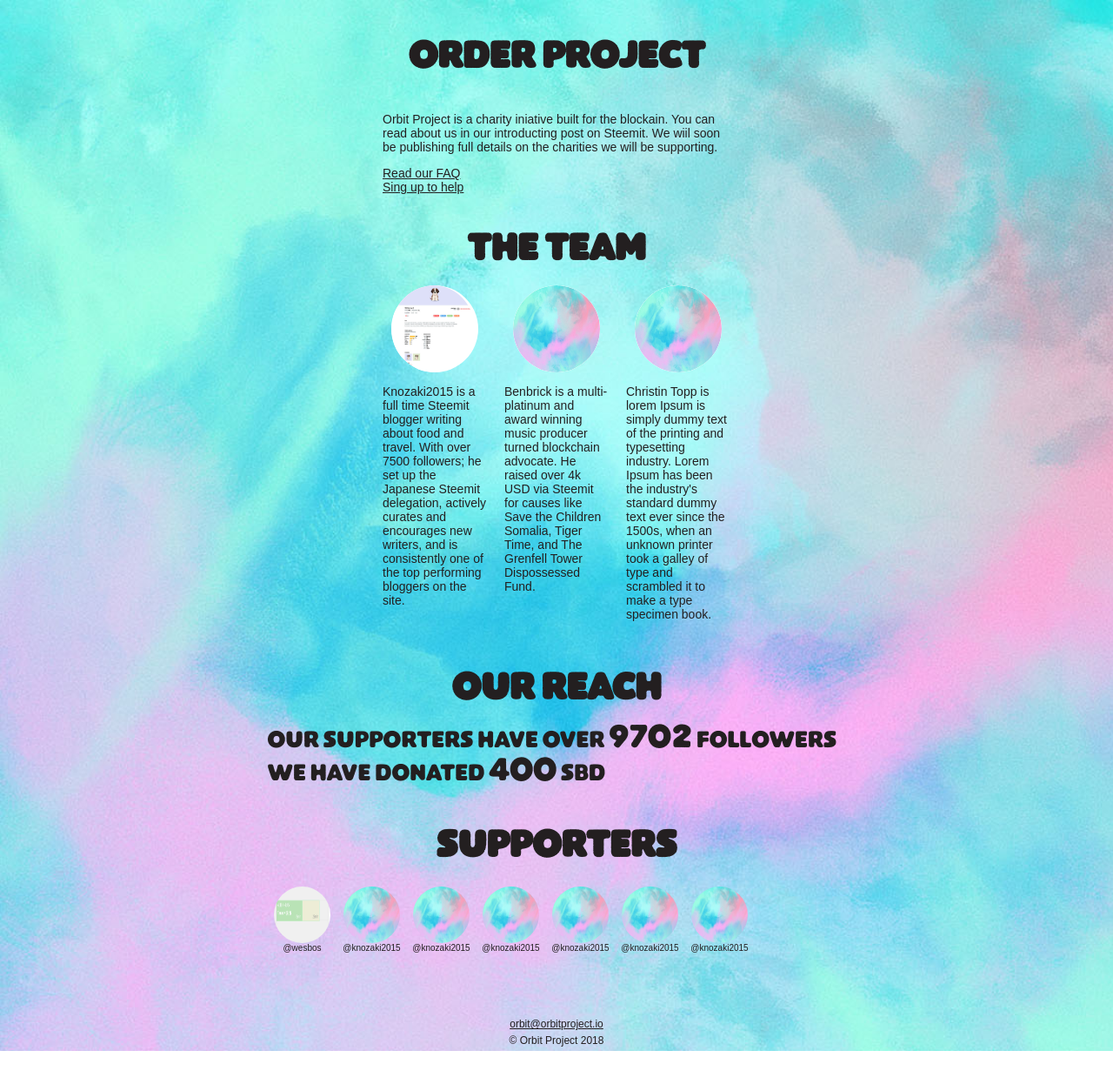
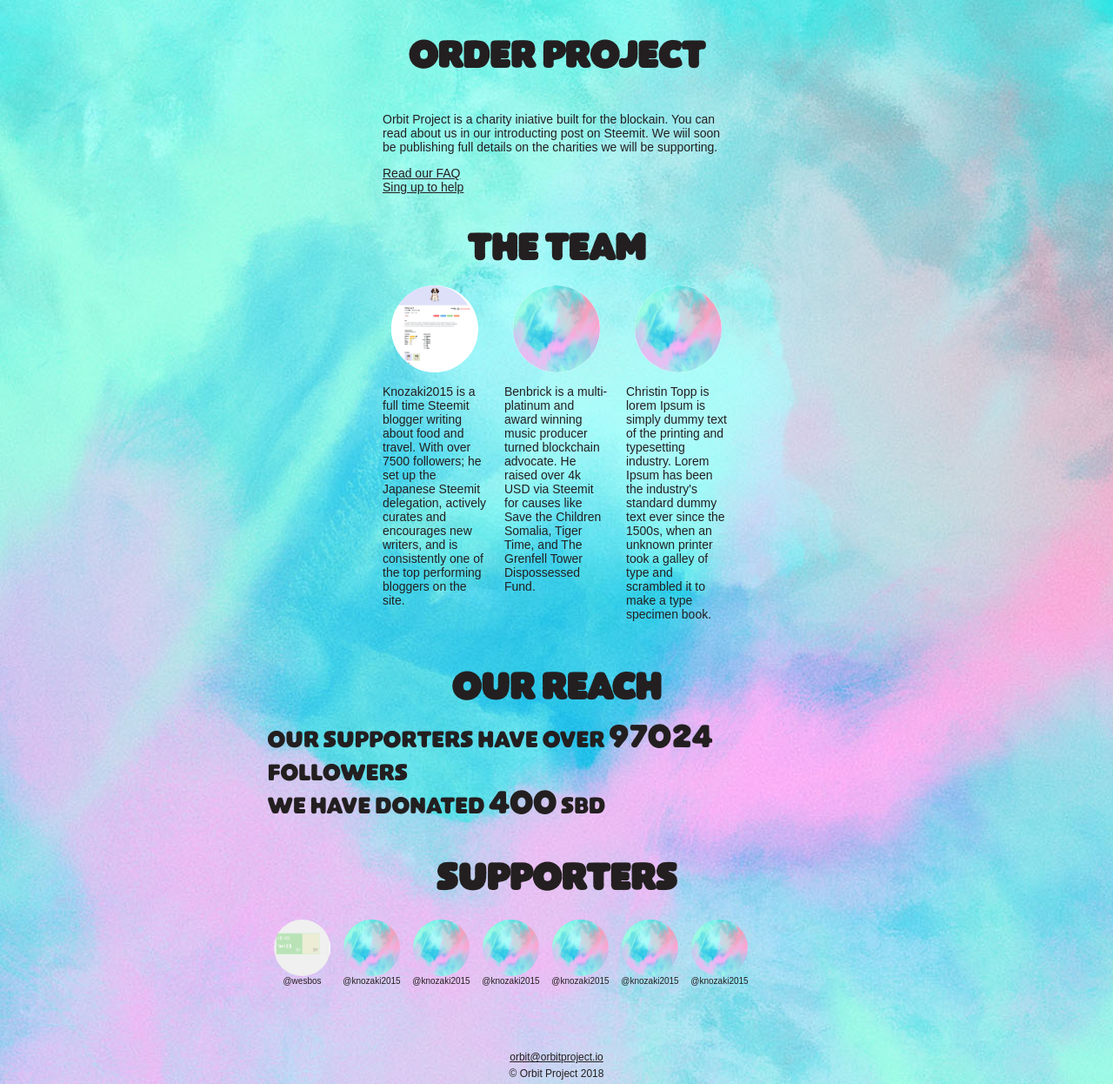
Before and after one commit to orbitprojectcharity/orbitproject, a Jekyll site: the page built from index.html, in a window 1280 px wide. Shown: the whole page at 87% size. Built offline with Jekyll 4.4.1, drawn with Linux system fonts in a browser that asks for light colours; before the commit the page ends 1208 px from its top, so only the background shows below that.

Commit message:
Update from Forestry.io - _data/options.yml

```diff
--- a/_data/options.yml
+++ b/_data/options.yml
@@ -1,3 +1,3 @@
 ---
-followers: 9702
+followers: 97024
 donate: 400
```
